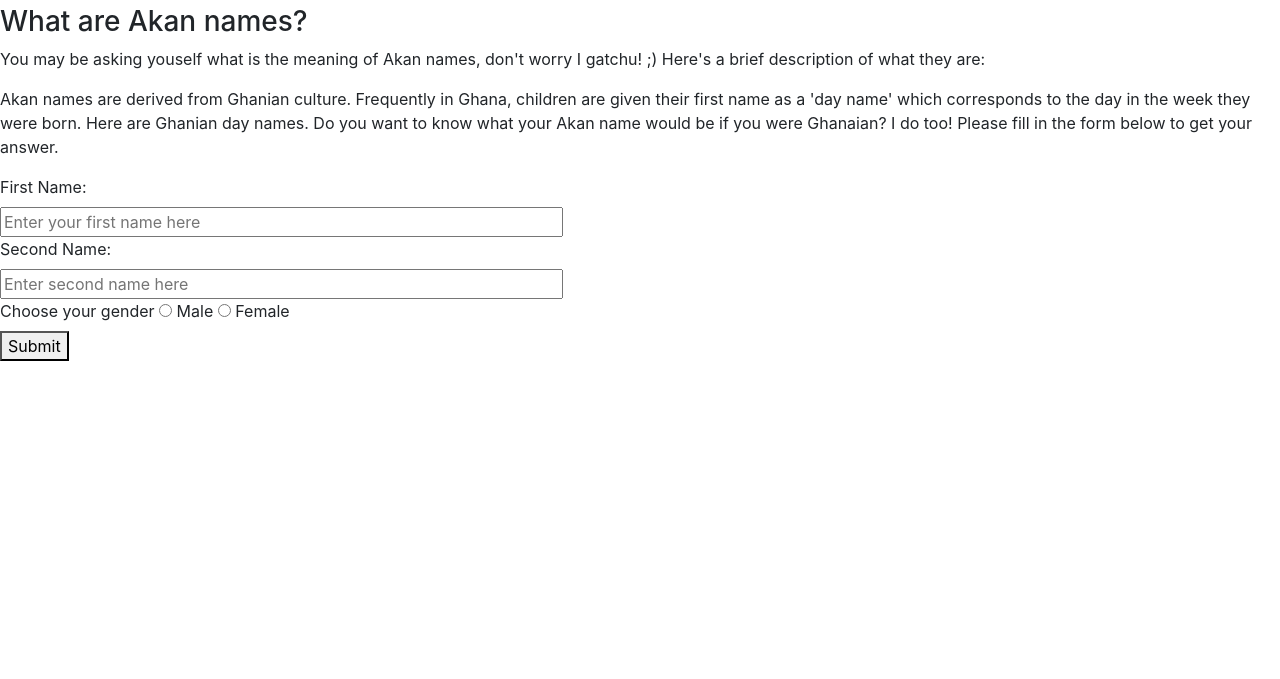
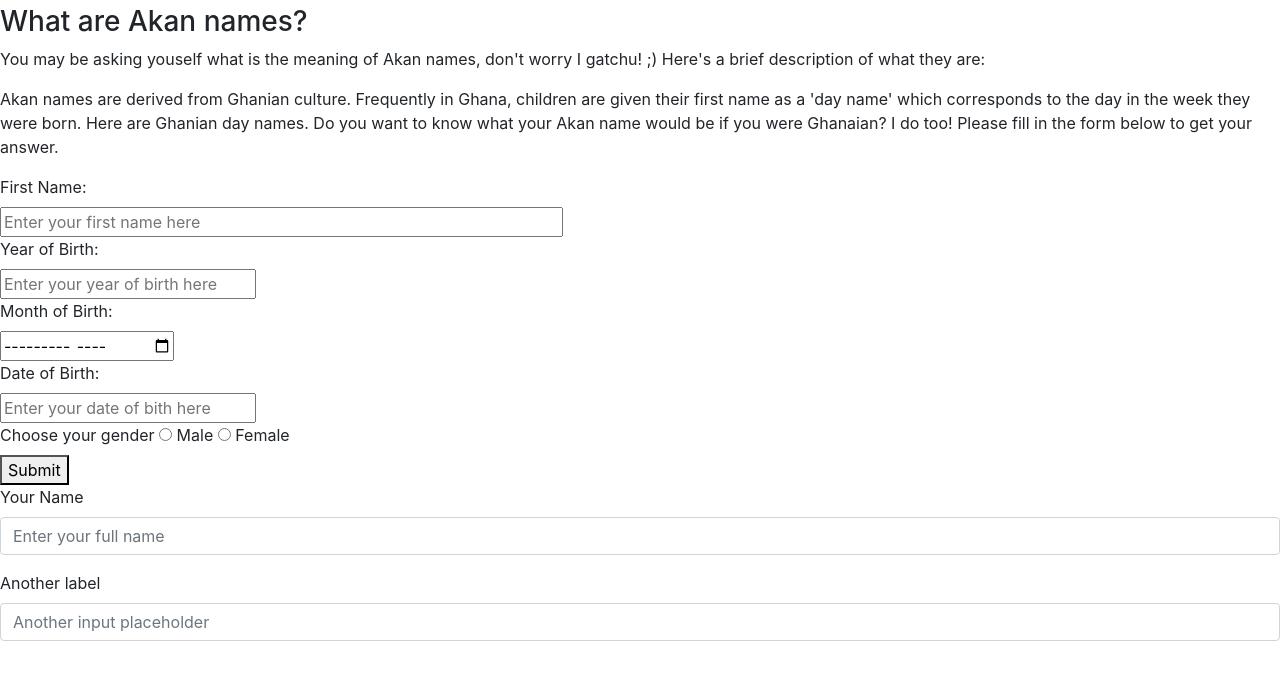
Before and after one commit to MariaEripete/akan-names, a plain HTML site: page index.html in a window 1280 px wide. Shown: the part 51-730 px from the top of the page. Drawn offline with nearby package versions, Linux system fonts and the light colour scheme.

Commit message:
add div element

```diff
--- a/index.html
+++ b/index.html
@@ -11,18 +11,32 @@
         <p>You may be asking youself what is the meaning of Akan names, don't worry I gatchu! ;) Here's a brief description of what they are:</p>
         <p>Akan names are derived from Ghanian culture. Frequently in Ghana, children are given their first name as a 'day name' which corresponds to the day in the week they were born. Here are Ghanian day names. Do you want to know what your Akan name would be if you were Ghanaian? I do too! Please fill in the form below to get your answer.</p>
         <form>
-            <div>
+            <div class="form">
                 <label>First Name:</label><br>
                 <input type="text" id="firstName" placeholder="Enter your first name here" size="50"><br>
-                <label>Second Name:</label><br>
-                <input type="text" id="secondName" placeholder="Enter second name here" size="50"><br>
+
                 <!--<label>Male</label>-->
+                <label>Year of Birth:</label><br>
+                <input type="number" id="yearBorn" placeholder="Enter your year of birth here" size="50"><br>
+                <label>Month of Birth:</label><br>
+                <input type="month" id="secondName" placeholder="" size="50"><br>
+
+                <label>Date of Birth:</label><br>
+                <input type="number" id="dateBorn" placeholder="Enter your date of bith here" size="50"><br>
                 <label>Choose your gender</label>
                 <input type="radio" id="male"> Male
                 <!--<label>Female</label>-->
                 <input type="radio" id="female"> Female<br>
                 <button type="button" id="submit">Submit</button>
             </div>
+            <div class="mb-3">
+                <label for="formGroupExampleInput" class="form-label">Your Name</label>
+                <input type="text" class="form-control" id="formGroupExampleInput" placeholder="Enter your full name">
+              </div>
+              <div class="mb-3">
+                <label for="formGroupExampleInput2" class="form-label">Another label</label>
+                <input type="text" class="form-control" id="formGroupExampleInput2" placeholder="Another input placeholder">
+              </div>
 
         </form>
 
```
